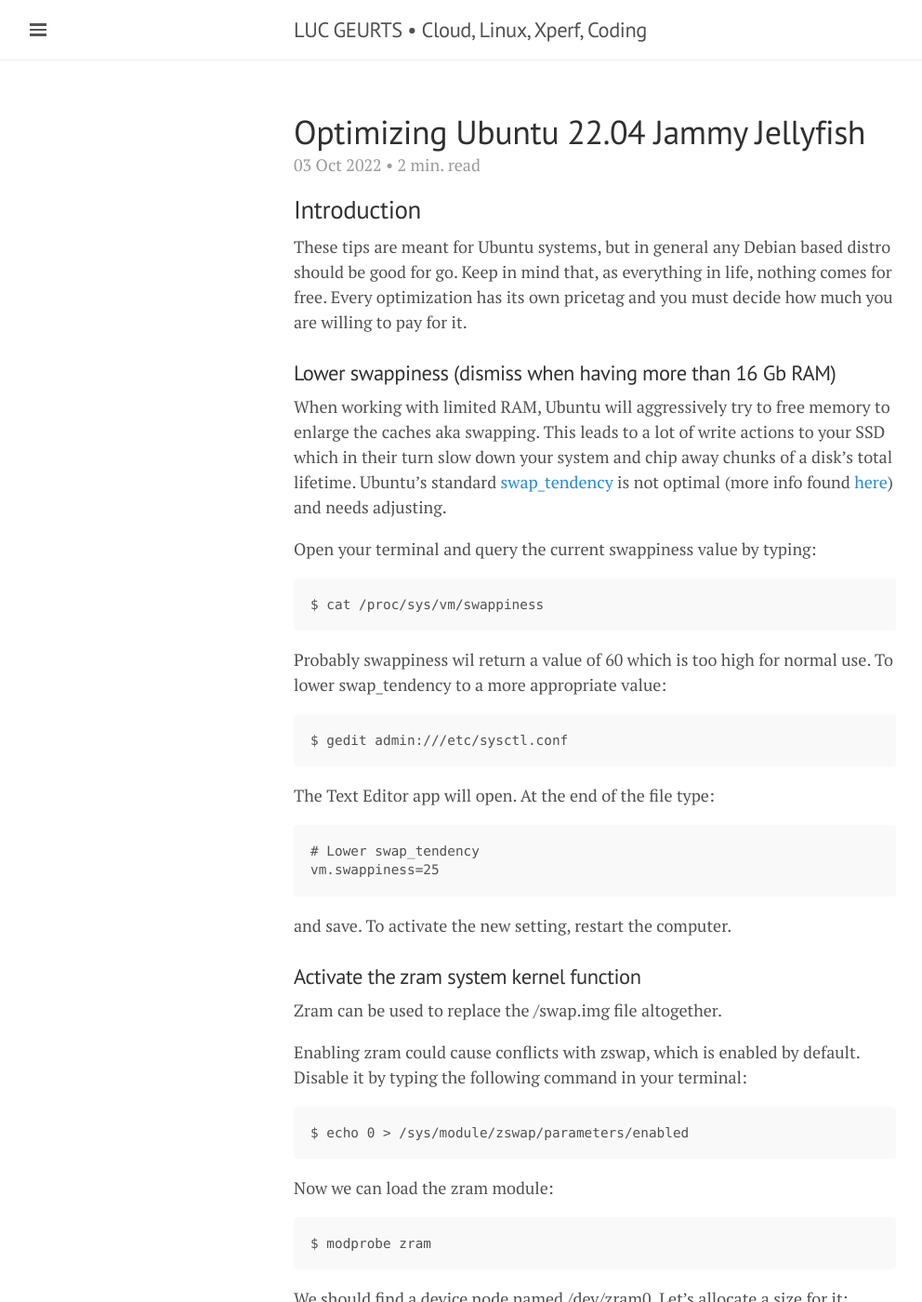
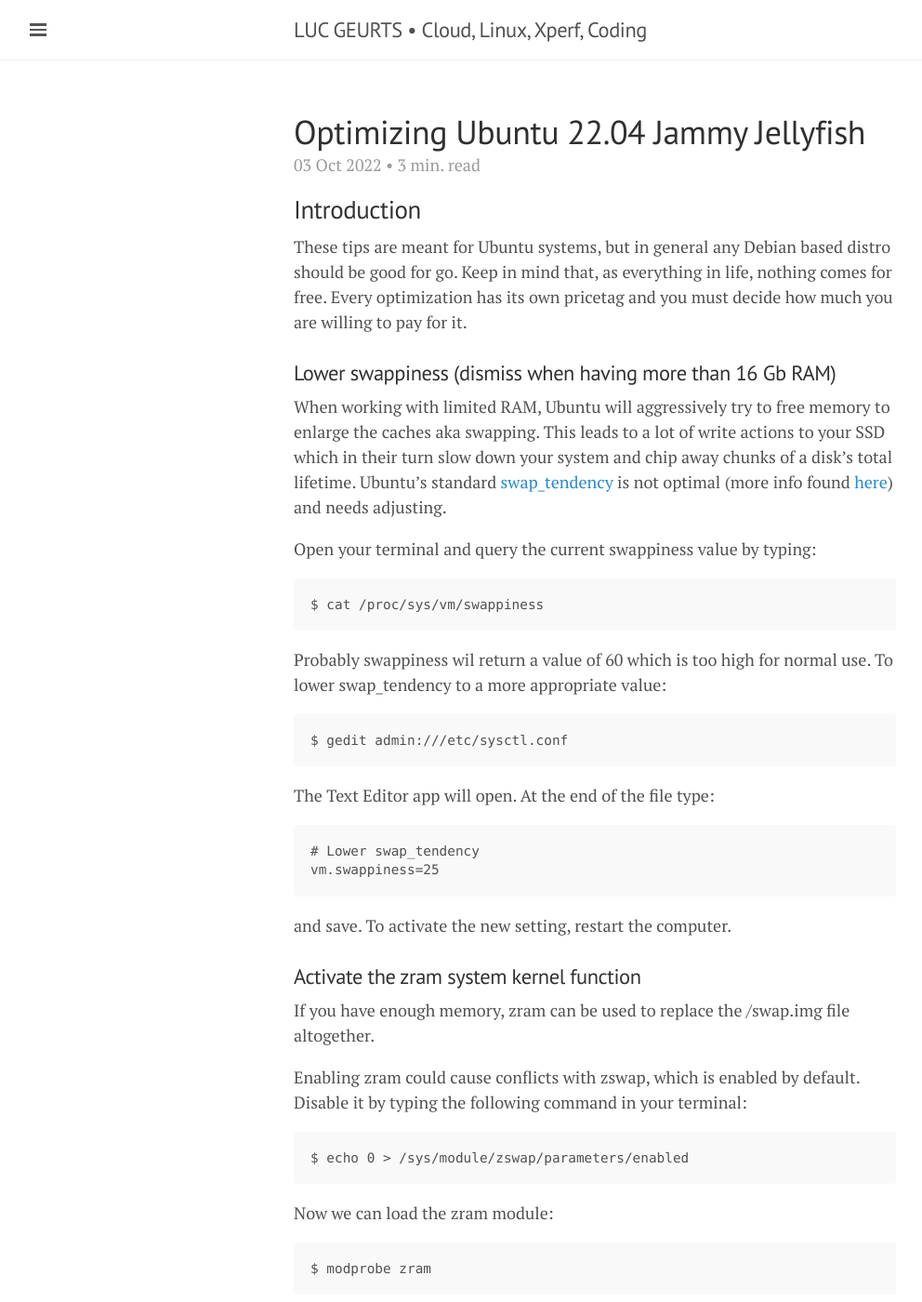
Before and after one commit to lgeurts/lgeurts.github.io, a Jekyll site: the page built from _posts/2022-10-03-optimizing-ubuntu-22.04-jammy-jellyfish.md, in a window 1280 px wide and 1400 px high. Shown: the whole window at 93% size, without its empty margins (0-992 px from the left). Built offline with Jekyll 4.4.1, drawn with Linux system fonts in a browser that asks for light colours; nearby versions of some CDN libraries; comment, search, counter and statistics services are not loaded.

Commit message:
Update 2022-10-03-optimizing-ubuntu-22.04-jammy-jellyfish.md

```diff
--- a/_posts/2022-10-03-optimizing-ubuntu-22.04-jammy-jellyfish.md
+++ b/_posts/2022-10-03-optimizing-ubuntu-22.04-jammy-jellyfish.md
@@ -32,7 +32,7 @@
 
 ### Activate the zram system kernel function
 
-Zram can be used to replace the /swap.img file altogether.
+If you have enough memory, zram can be used to replace the /swap.img file altogether.
 
 Enabling zram could cause conflicts with zswap, which is enabled by default.
 Disable it by typing the following command in your terminal:
```
